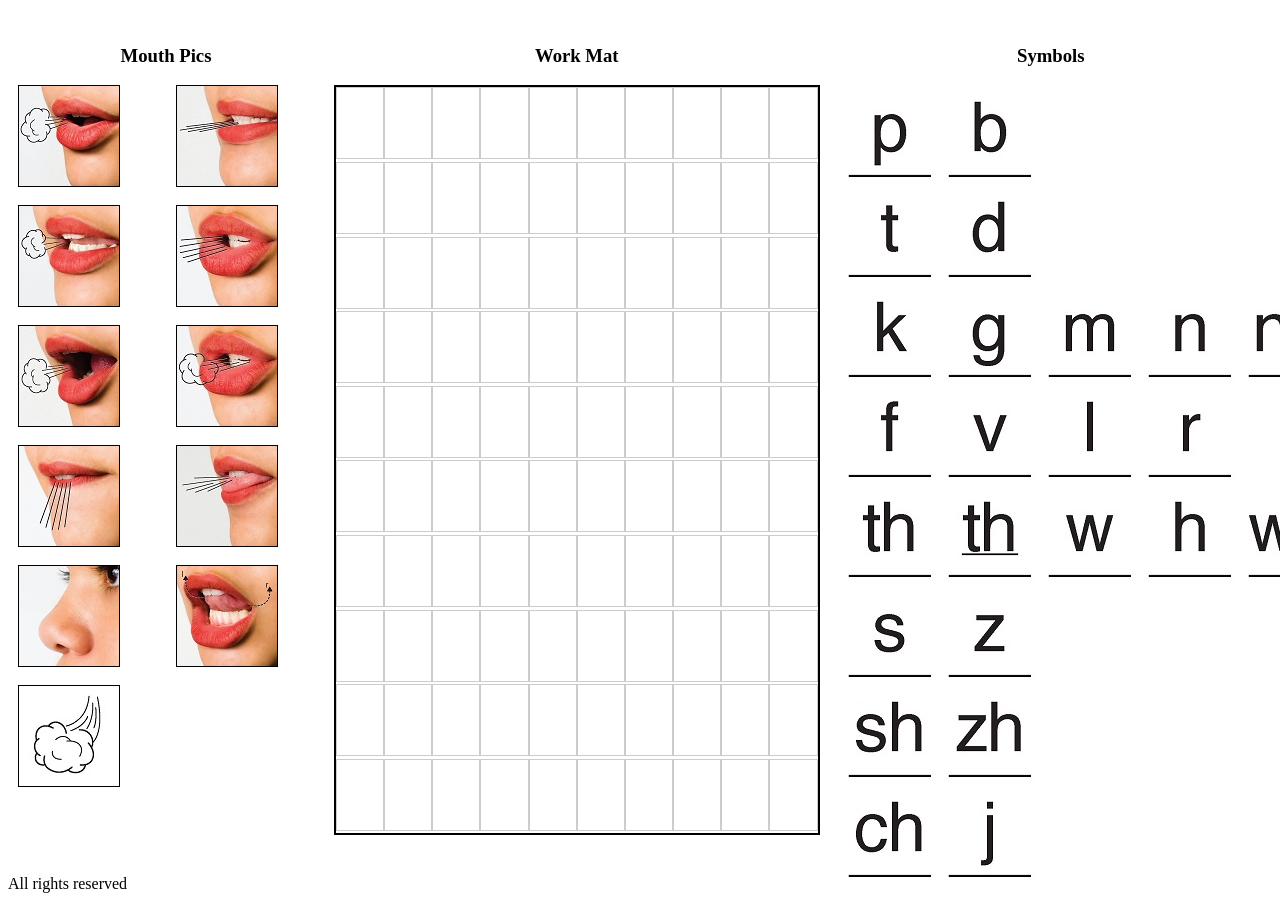
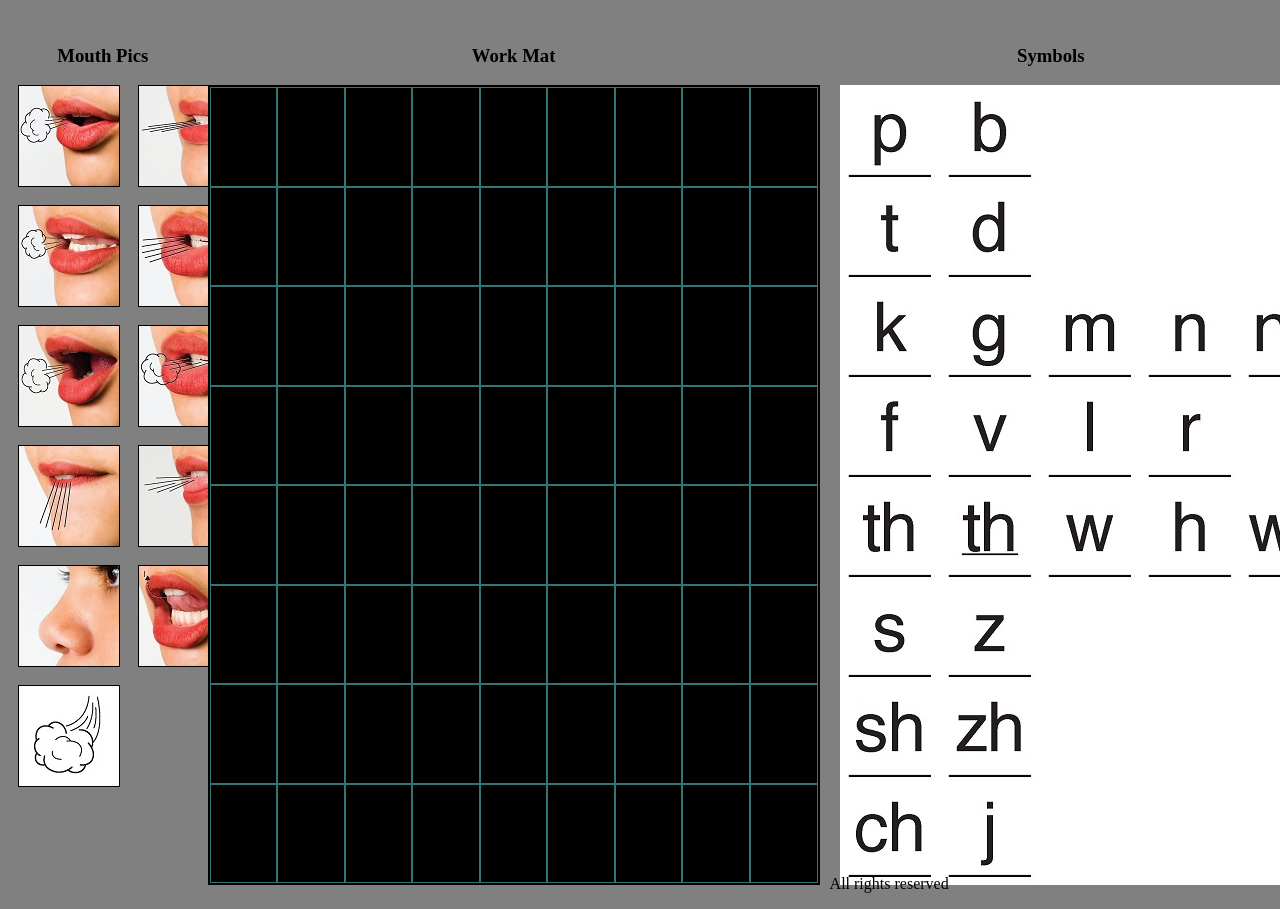
Before and after one commit to allison-johnson/consonant-introduction-vanillajs, a plain HTML site: page index.html in a window 1280 px wide. Shown: the top 909 px of the page. Drawn offline with Linux system fonts and the light colour scheme.

Commit message:
increased size of cells in center grid

```diff
--- a/css/index.css
+++ b/css/index.css
@@ -1,5 +1,9 @@
 * {
   box-sizing: border-box;
+}
+
+body {
+  background-color: gray;
 }
 
 .column-left, .column-center, .column-right {
@@ -8,7 +12,7 @@
 }
 
 .column-left {
-  width: 25%;
+  width: 15%;
 }
 
 .column-right {
@@ -16,7 +20,7 @@
 }
 
 .column-center {
-  width: 40%
+  width: 50%
 }
 
 .column-left > #mouth-pics {
@@ -49,11 +53,12 @@
 }
 
 .column-center > #work-mat {
-  height: 750px;
-  max-height: 750px;
+  height: 800px;
+  max-height: 800px;
   border: 2px solid black;
+  background-color: black;
   display: grid;
-  grid-template-columns: 1fr 1fr 1fr 1fr 1fr 1fr 1fr 1fr 1fr 1fr;
+  grid-template-columns: 1fr 1fr 1fr 1fr 1fr 1fr 1fr 1fr 1fr;
   column-gap: 0;
   row-gap: 0;
 }
@@ -61,9 +66,9 @@
 .column-center > #work-mat > div {
   /* width: 25px;
   height: 25px; */
-  border: 1px solid rgba(0,0,0,0.2);
-  max-width: 72px;
-  max-height: 72px;
+  border: 1px solid rgba(50, 117, 117, 1);
+  max-width: 100px;
+  max-height: 100px;
   overflow: hidden;
   /* position: absolute; */
 }
--- a/index.html
+++ b/index.html
@@ -29,7 +29,7 @@
         <div class="column-center">
             <h3 class="column-header">Work Mat</h3>
             <div id="work-mat">
-                <div class="workmat-space" style="display:flex"></div>
+                <!-- <div class="workmat-space" style="display:flex"></div>
                 <div class="workmat-space"></div>
                 <div class="workmat-space"></div>
                 <div class="workmat-space"></div>
@@ -128,7 +128,7 @@
                 <div class="workmat-space"></div>
                 <div class="workmat-space"></div>
                 <div class="workmat-space"></div>
-                <div class="workmat-space"></div>
+                <div class="workmat-space"></div> -->
                 <!-- <div></div>
                 <div></div>
                 <div></div>
--- a/javascripts/index.js
+++ b/javascripts/index.js
@@ -4,6 +4,14 @@ let getSymbols = () => document.getElementsByClassName('symbol');
 let getWorkMatSpaces = () => document.getElementsByClassName('workmat-space');
 
 document.addEventListener('DOMContentLoaded', function() {
+  //Add div's to workmat
+  let workMat = getWorkMat();
+  for (let i = 0; i < 72; i++) {
+    let space = document.createElement('div')
+    space.setAttribute("class", "workmat-space")
+    workMat.appendChild(space)
+  }
+
   //Add dragstart handlers to all symbol pictures
   let allSymbols = getSymbols();
   for (let i = 0; i < allSymbols.length; i++) {
@@ -31,7 +39,7 @@ document.addEventListener('DOMContentLoaded', function() {
       console.log("filePath: ", filePath)
       let tile = document.createElement('img')
       tile.setAttribute("src", filePath)
-      tile.setAttribute("style", "width:65px;height:65px;position:absolute;")
+      tile.setAttribute("style", "width:95px;height:95px;position:absolute;")
       e.target.appendChild(tile);
     })
   }
```
Also changed, not shown: notes.md (+3 -1 lines).
